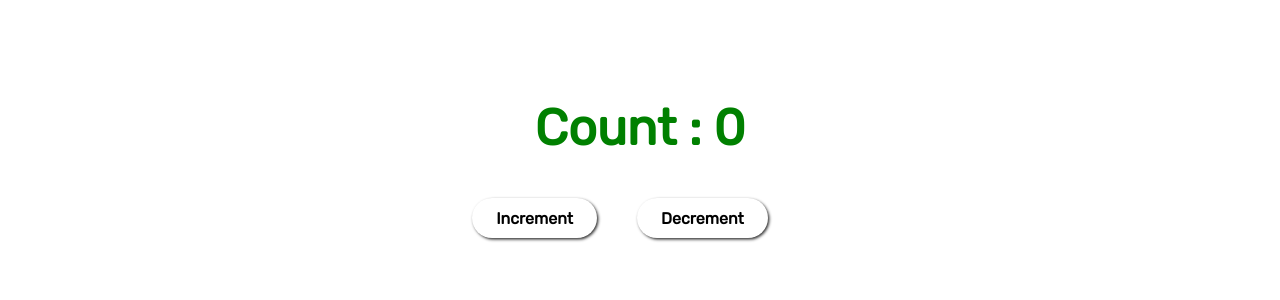
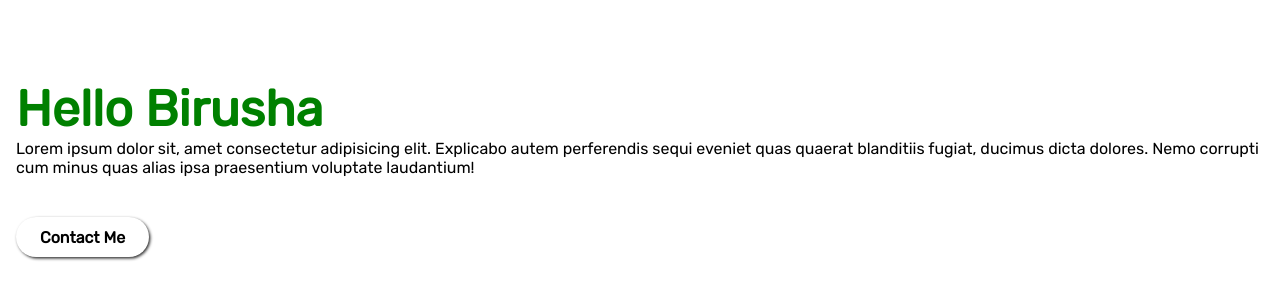
Before and after one commit to BirushaNdegeya/demo-react, a React (Vite) app: page / in a window 1280 px wide. Shown: the part 248-548 px from the top of the page. Built offline with nearby package versions, Linux system fonts and the light colour scheme.

Commit message:
update
update

```diff
--- a/index.html
+++ b/index.html
@@ -5,7 +5,7 @@
       <link rel="icon" type="image/svg+xml" href="/vite.svg" />
       <meta name="viewport" content="width=device-width, initial-scale=1.0" />
       <link rel="stylesheet" href="./index.css">
-      <title>Vite + React</title>
+      <title>Hello Birusha</title>
    </head>
    <body>
       <div id="root"></div>
--- a/src/main.jsx
+++ b/src/main.jsx
@@ -1,14 +1,14 @@
-import React from "react";
-import ReactDOM from 'react-dom/client';
-import Home from "./Home";
+import React from 'react';
+import ReactDOM from 'react-dom';
 
-const App = () => {
+function Main () {
    return (
-      <React.Fragment>
-         <Home />
-      </React.Fragment>
+      <main>
+         <h1>Hello Birusha</h1>
+         <p>Lorem ipsum dolor sit, amet consectetur adipisicing elit. Explicabo autem perferendis sequi eveniet quas quaerat blanditiis fugiat, ducimus dicta dolores. Nemo corrupti cum minus quas alias ipsa praesentium voluptate laudantium!</p>
+         <button>Contact Me</button>
+      </main>
    );
 };
 
-const root = ReactDOM.createRoot(document.getElementById('root'));
-root.render(<App />);
+ReactDOM.render(Main(), document.getElementById('root'));
```
